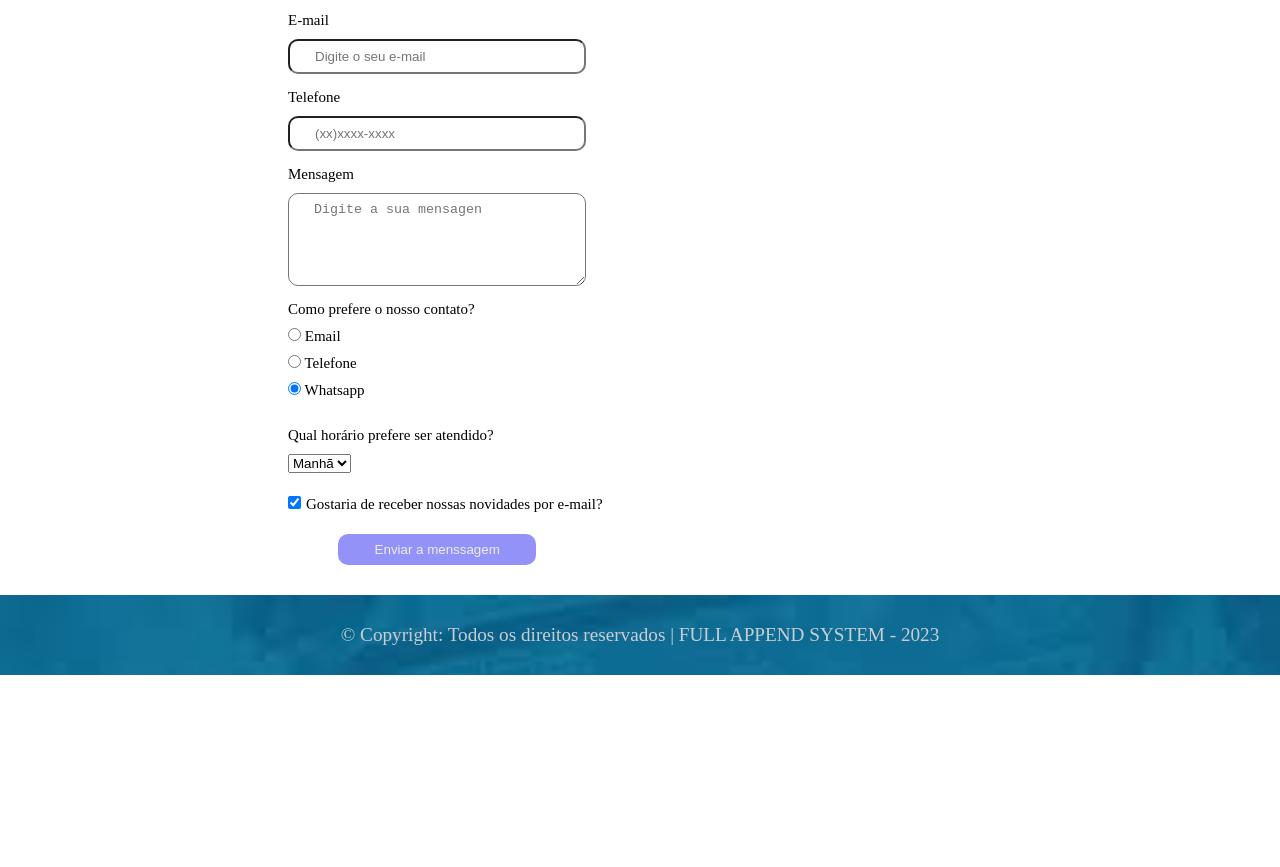
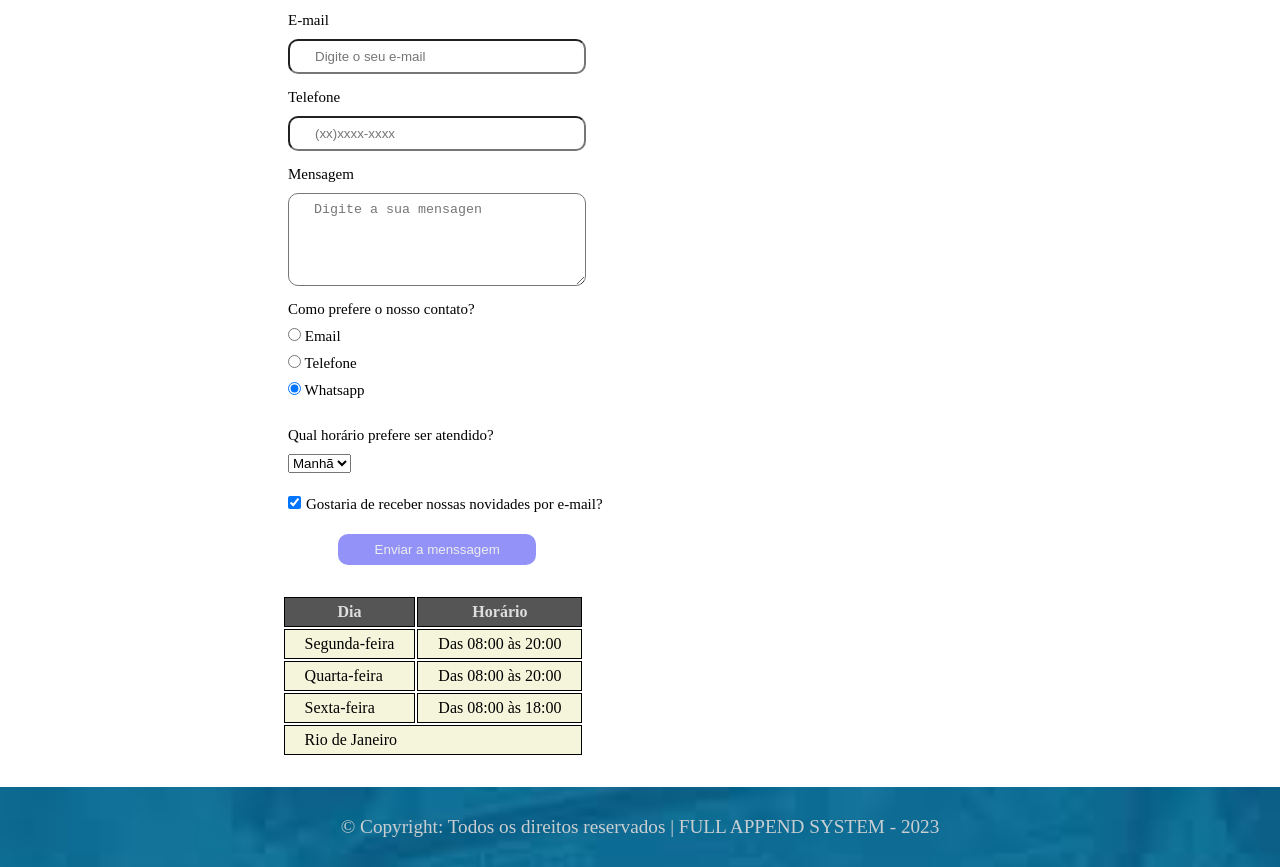
Before and after one commit to fongas01/Responsividade, a plain HTML site: page html/contato.html in a window 1280 px wide. Shown: the part 210-1077 px from the top of the page. Before the commit the page ends 885 px from the top, so only its background shows below. Drawn offline with nearby package versions, Linux system fonts and the light colour scheme.

Commit message:
Crianto e estilizando TABELA

```diff
--- a/css/contato.css
+++ b/css/contato.css
@@ -1,3 +1,4 @@
+
 
 form {
     margin: 15px 0;
@@ -49,3 +50,28 @@ form label, form legend {
 fieldset{
     border: transparent;
 }
+
+
+/* TABELA */
+
+table{
+    margin: 0px 22% 30px;
+}
+
+
+thead{
+    background:#555555;
+    font-weight:bold ;
+    color: rgb(223, 222, 222);
+    height: 30px;
+}
+
+td, th{
+    border: solid 1px #000000;
+    height: 30px;
+    padding:0 20px;
+}
+
+tbody{
+    background-color: beige;
+}
--- a/html/contato.html
+++ b/html/contato.html
@@ -41,7 +41,6 @@
 
     <!-- FORMULÁRIO -->
     <section class="formulario">
-
         <div class="blueDiv">
             <p> FULL APPEND SYSTEM </p>
         </div>
@@ -101,8 +100,42 @@
                 <!-- BOTÃO-ENVIAR -->
                 <input type="submit" id="btn-enviar" value="Enviar a menssagem">
             </form>
+
+            <!-- TABELA de horário (tr = LINHAS, td = celulas) -->
+            <table>
+                <thead>
+                    <tr>
+                        <th>Dia</th>
+                        <th>Horário</th>
+                    </tr>
+                </thead>
+
+                <tbody>
+                    <tr>
+                        <td>Segunda-feira</td>
+                        <td>Das 08:00 às 20:00</td>
+                    </tr>
+
+                    <tr>
+                        <td>Quarta-feira</td>
+                        <td>Das 08:00 às 20:00</td>
+                    </tr>
+
+                    <tr>
+                        <td>Sexta-feira</td>
+                        <td>Das 08:00 às 18:00</td>
+                    </tr>
+
+                    <!-- JUNTAR CELULAS -->
+                    <tr>
+                        <td colspan="5">Rio de Janeiro</td>
+                    </tr>
+                </tbody>
+            </table>
         </section>
     </section>
+
+    <!-- TABELA de horário -->
 
 
     <!-- RODAPÉ -->
```
